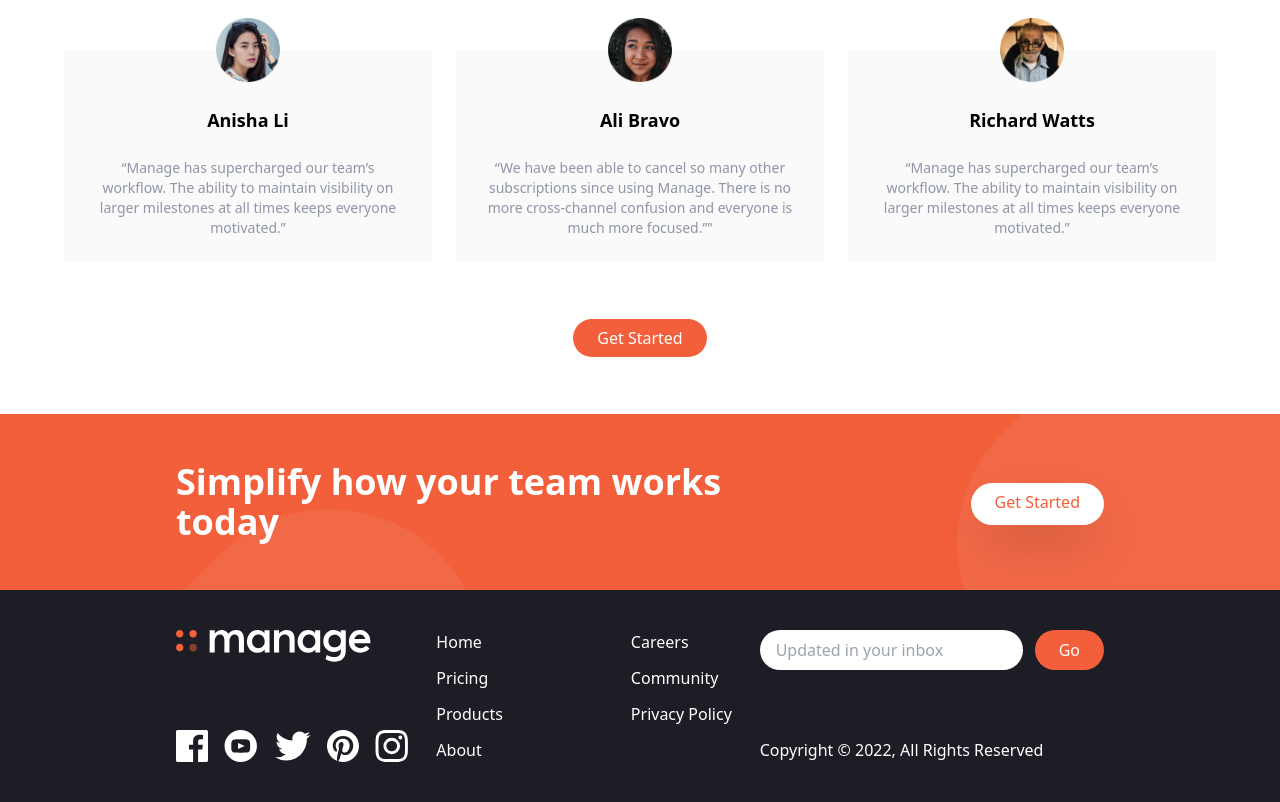
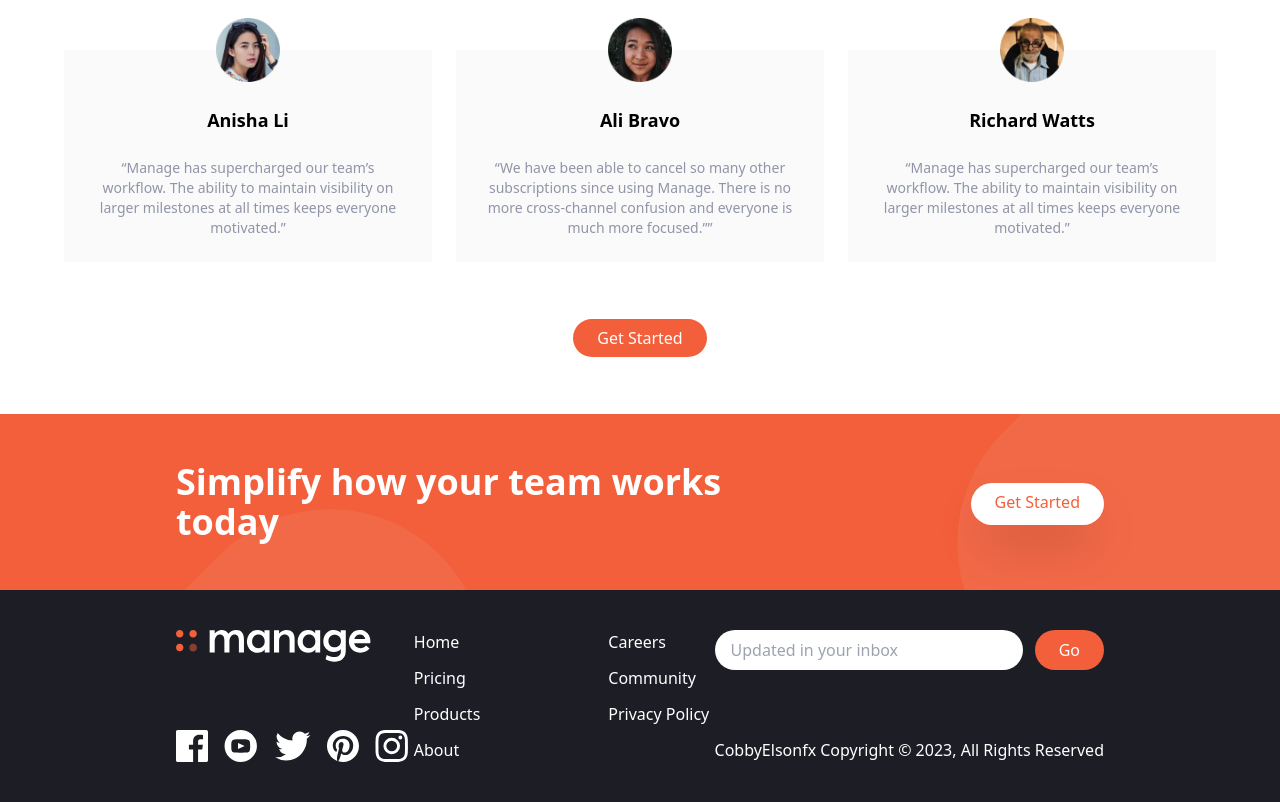
Before and after one commit to CobbyElsonfx/Business-Landing-Page, a website: page index.html in a window 1280 px wide. Shown: the part 1218-2020 px from the top of the page. Drawn offline with Linux system fonts and the light colour scheme.

Commit message:
copyright

```diff
--- a/index.html
+++ b/index.html
@@ -334,7 +334,7 @@
               </div>
             </form>
             <div class="hidden text-white md:block">
-              Copyright &copy; 2022, All Rights Reserved
+             CobbyElsonfx Copyright &copy; 2023, All Rights Reserved
             </div>
           </div>
         </div>
```
Also changed, not shown: css/main.css.
